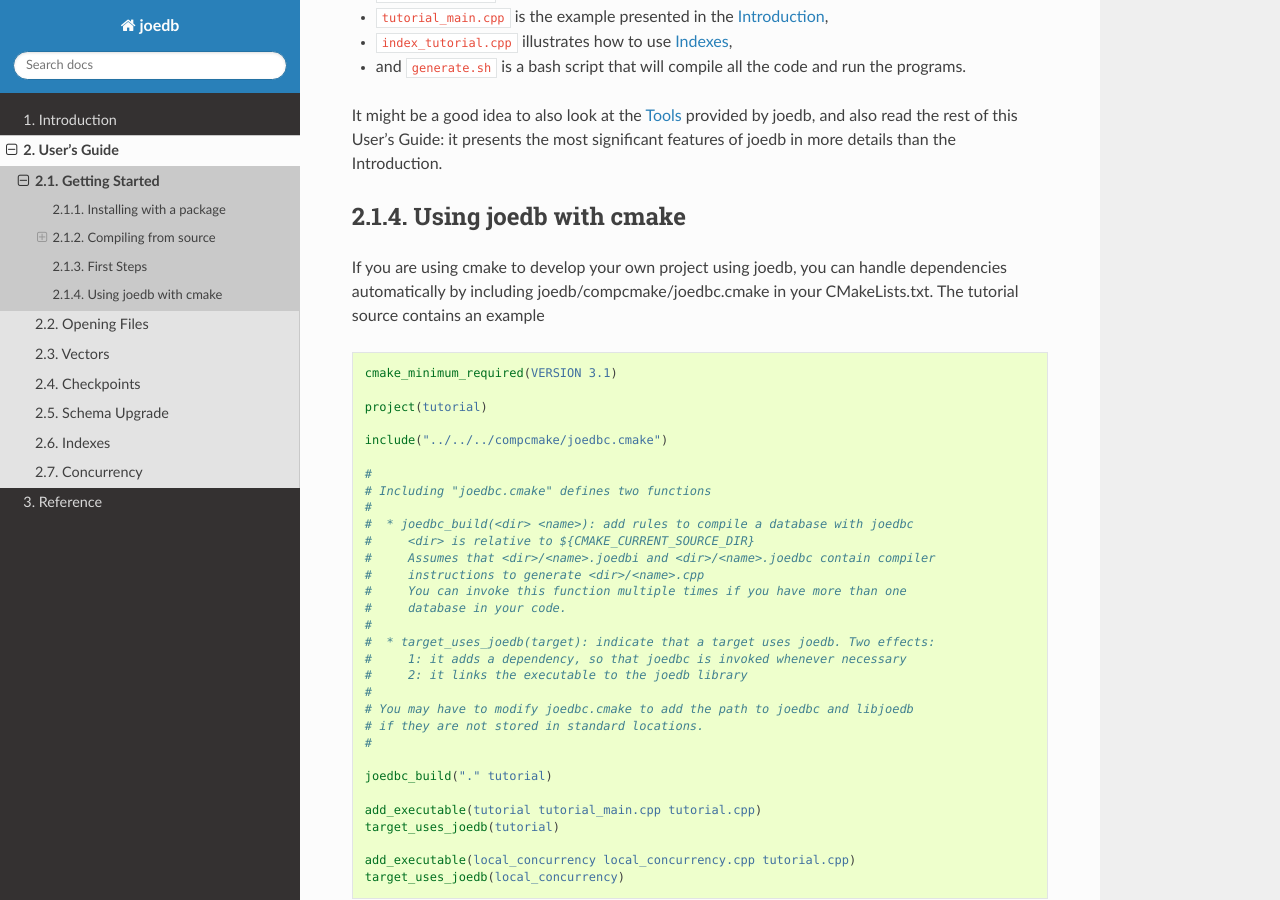
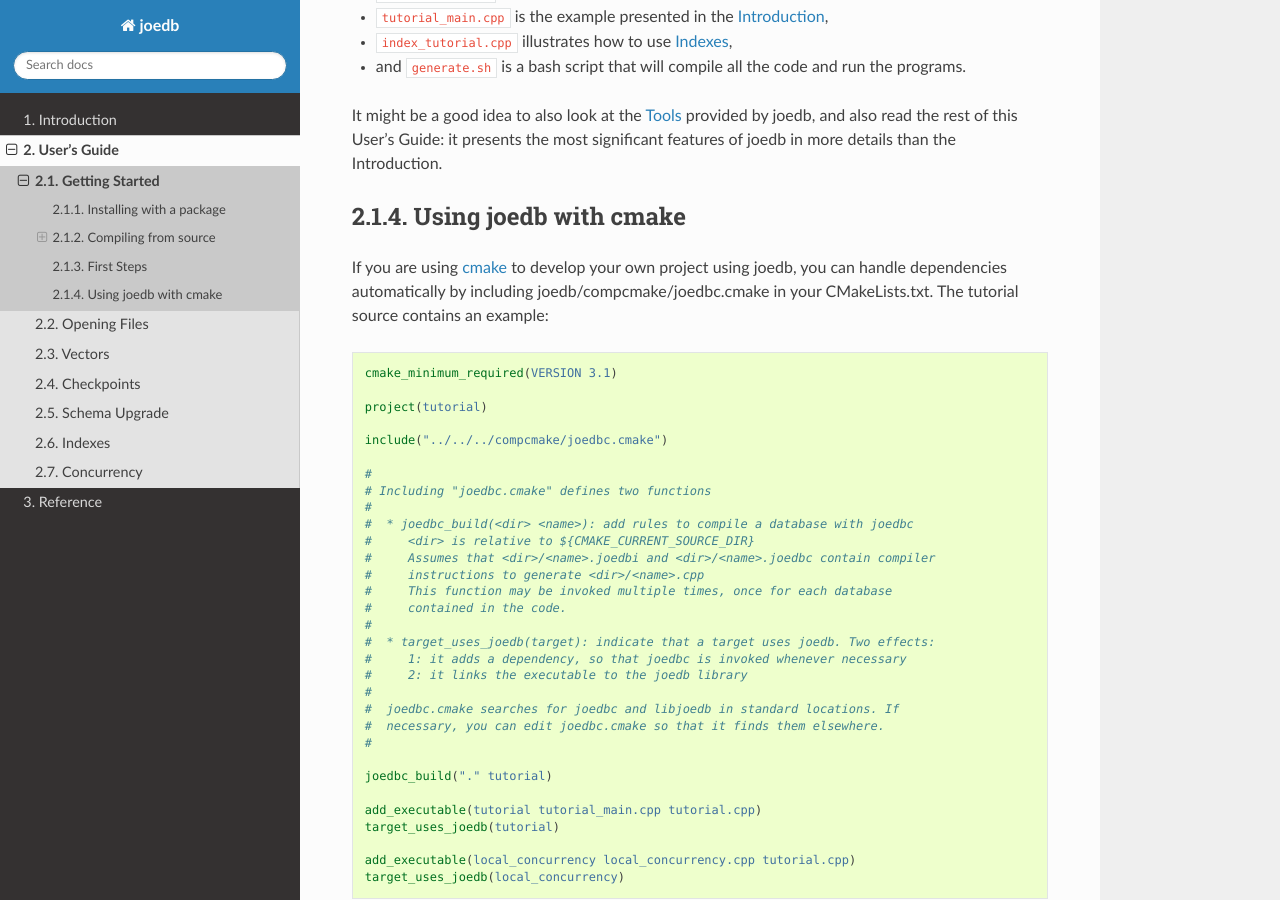
Before and after one commit to Remi-Coulom/joedb, a Sphinx documentation site: the page built from doc/source/getting_started.rst, in a window 1280 px wide and 900 px high, scrolled down 1991 px. Built offline with Sphinx 7.4.7 and the Read the Docs theme 2.0.0, drawn with Linux system fonts in a browser that asks for light colours; formulas are drawn with MathJax 3.

Commit message:
doc: minor changes

```diff
--- a/doc/source/getting_started.rst
+++ b/doc/source/getting_started.rst
@@ -103,9 +103,10 @@ features of joedb in more details than the Introduction.
 Using joedb with cmake
 ----------------------
 
-If you are using cmake to develop your own project using joedb, you can handle
-dependencies automatically by including joedb/compcmake/joedbc.cmake in your
-CMakeLists.txt. The tutorial source contains an example
+If you are using `cmake <https://cmake.org/>`_ to develop your own project
+using joedb, you can handle dependencies automatically by including
+joedb/compcmake/joedbc.cmake in your CMakeLists.txt. The tutorial source
+contains an example:
 
 .. literalinclude:: ./tutorial/CMakeLists.txt
    :language: cmake
--- a/doc/source/tutorial/CMakeLists.txt
+++ b/doc/source/tutorial/CMakeLists.txt
@@ -11,15 +11,15 @@ include("../../../compcmake/joedbc.cmake")
 #     <dir> is relative to ${CMAKE_CURRENT_SOURCE_DIR}
 #     Assumes that <dir>/<name>.joedbi and <dir>/<name>.joedbc contain compiler
 #     instructions to generate <dir>/<name>.cpp
-#     You can invoke this function multiple times if you have more than one
-#     database in your code.
+#     This function may be invoked multiple times, once for each database
+#     contained in the code.
 #
 #  * target_uses_joedb(target): indicate that a target uses joedb. Two effects:
 #     1: it adds a dependency, so that joedbc is invoked whenever necessary
 #     2: it links the executable to the joedb library
 #
-# You may have to modify joedbc.cmake to add the path to joedbc and libjoedb
-# if they are not stored in standard locations.
+#  joedbc.cmake searches for joedbc and libjoedb in standard locations. If
+#  necessary, you can edit joedbc.cmake so that it finds them elsewhere.
 #
 
 joedbc_build("." tutorial)
```
